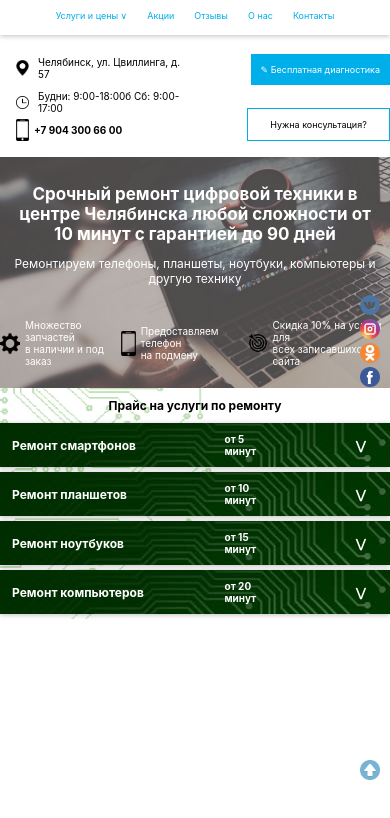
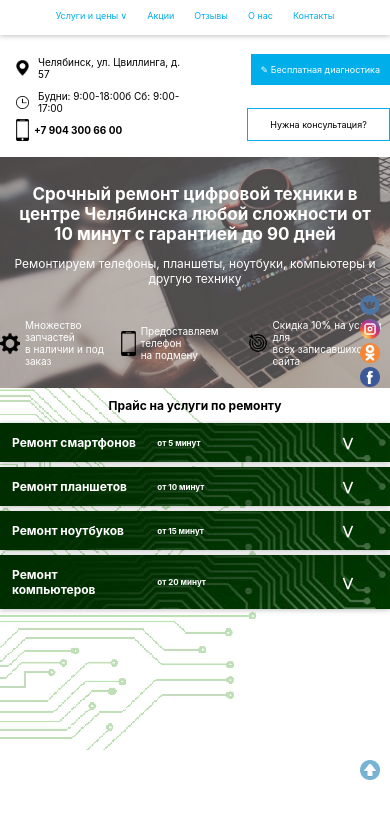
Before and after one commit to AnnaKoste/service-center, a React app: page / in a window 390 px wide. Built offline with nearby package versions, Linux system fonts and the light colour scheme.

Commit message:
change table-layout, background cover

```diff
--- a/src/index.css
+++ b/src/index.css
@@ -7,7 +7,6 @@ body {
   -webkit-font-smoothing: antialiased;
   -moz-osx-font-smoothing: grayscale;
   background-image: url(img/bg4.png);
-  background-size: cover;
 }
 code {
   font-family: source-code-pro, Menlo, Monaco, Consolas, "Courier New",
@@ -243,6 +242,9 @@ ul.menu li:hover .submenu {
   .phone, .address {
     margin-left: 1em;
   }
+  th, td {
+    font-size: 8px;
+  }
 }
 @media screen and (max-width: 330px) {
   .phone, .address {
--- a/src/price.css
+++ b/src/price.css
@@ -4,6 +4,7 @@
 
 table {
   width: 100%;
+  table-layout: fixed;
   text-align: left;
   box-shadow: 0 1px 5px rgba(0,0,0,0.25);
   border-spacing: 0;
@@ -11,6 +12,12 @@ table {
 }
 th, td {
   padding: 1em;
+}
+.long {
+  width: 40%;
+}
+.short {
+  width: 20%;
 }
 tbody tr:nth-child(odd) {
   background-color: #f1f1f1;
--- a/src/price.js
+++ b/src/price.js
@@ -65,19 +65,19 @@ class Table extends React.Component {
             <table>
               <thead className="price-header" onClick={this.toggle.bind(this)} >
                 <tr>
-                  <th width="55%" className="table-header">{this.state.data.type}</th>
-                  <th width="15%">от {this.state.data.maxTerm} минут</th>
-                  <th width="15%"> </th>
-                  <th width="15%" className="table-header price-header-right">{this.state.symbol}</th>
+                  <th className="table-header long">{this.state.data.type}</th>
+                  <th className="short">от {this.state.data.maxTerm} минут</th>
+                  <th className="short"> </th>
+                  <th className="table-header price-header-right short">{this.state.symbol}</th>
                 </tr>
               </thead>
               <tbody hidden={ this.state.shown }>
                 {this.state.data.options.map(op => (
                   <tr>
-                    <td width="55%">{op.name}</td>
-                    <td width="15%" className="text-green">от {op.term} минут</td>
-                    <td width="15%" className="text-green">{op.cost}</td>
-                    <td width="15%" className="text-blue">Записаться</td>
+                    <td className="long">{op.name}</td>
+                    <td className="text-green short">от {op.term} минут</td>
+                    <td className="text-green short">{op.cost}</td>
+                    <td className="text-blue short">Записаться</td>
                   </tr>
                 ))}
               </tbody>
```
